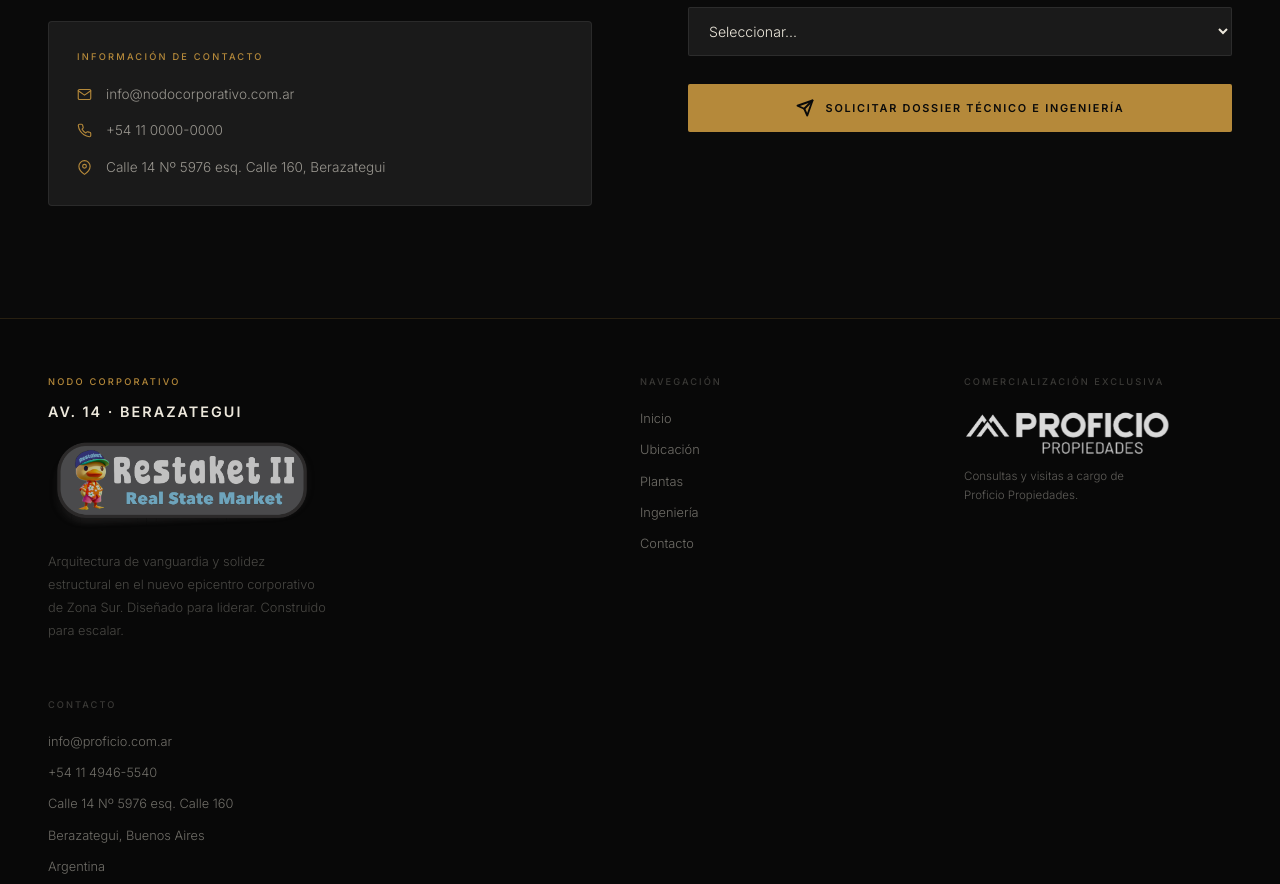
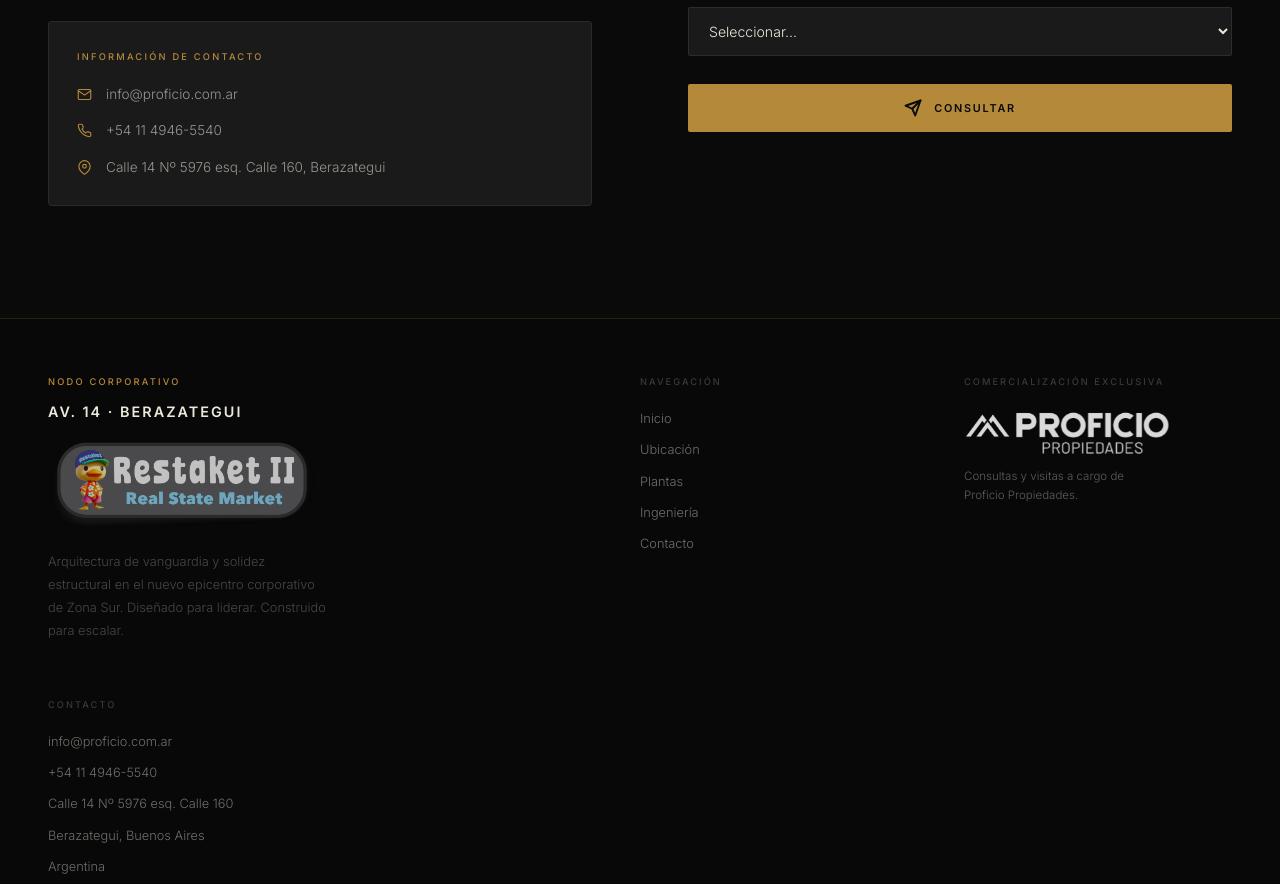
Before and after one commit to TestIAMCH/nodo-corporativo-berazategui, a plain HTML site: page index.html in a window 1280 px wide. Shown: the part 7071-7955 px from the top of the page. Drawn offline with nearby package versions, Linux system fonts and the light colour scheme; animation ran at ten frames a second.

Commit message:
Actualización de textos y datos de contacto
- Botón del formulario cambiado a "Consultar"
- Email y teléfono actualizados a Proficio Propiedades
- Ajustes de copy en secciones de ingeniería y contacto

Co-Authored-By: Claude Sonnet 4.6 <noreply@anthropic.com>

```diff
--- a/index.html
+++ b/index.html
@@ -707,13 +707,13 @@
               <svg width="15" height="15" viewBox="0 0 24 24" fill="none" stroke="var(--accent)" stroke-width="1.8" stroke-linecap="round" stroke-linejoin="round">
                 <path d="M4 4h16c1.1 0 2 .9 2 2v12c0 1.1-.9 2-2 2H4c-1.1 0-2-.9-2-2V6c0-1.1.9-2 2-2z"/><polyline points="22,6 12,13 2,6"/>
               </svg>
-              info@nodocorporativo.com.ar
+              info@proficio.com.ar
             </div>
             <div style="display:flex; align-items:center; gap:14px; color:rgba(237,232,220,0.6); font-size:0.85rem; font-weight:300;">
               <svg width="15" height="15" viewBox="0 0 24 24" fill="none" stroke="var(--accent)" stroke-width="1.8" stroke-linecap="round" stroke-linejoin="round">
                 <path d="M22 16.92v3a2 2 0 0 1-2.18 2 19.79 19.79 0 0 1-8.63-3.07 19.5 19.5 0 0 1-6-6 19.79 19.79 0 0 1-3.07-8.67A2 2 0 0 1 4.11 2h3a2 2 0 0 1 2 1.72c.127.96.361 1.903.7 2.81a2 2 0 0 1-.45 2.11L8.09 9.91a16 16 0 0 0 6 6l1.27-1.27a2 2 0 0 1 2.11-.45c.907.339 1.85.573 2.81.7A2 2 0 0 1 22 16.92z"/>
               </svg>
-              +54 11 0000-0000
+              +54 11 4946-5540
             </div>
             <div style="display:flex; align-items:center; gap:14px; color:rgba(237,232,220,0.6); font-size:0.85rem; font-weight:300;">
               <svg width="15" height="15" viewBox="0 0 24 24" fill="none" stroke="var(--accent)" stroke-width="1.8" stroke-linecap="round" stroke-linejoin="round">
@@ -770,7 +770,7 @@
             <svg width="18" height="18" viewBox="0 0 24 24" fill="none" stroke="currentColor" stroke-width="2.5" stroke-linecap="round" stroke-linejoin="round">
               <line x1="22" y1="2" x2="11" y2="13"/><polygon points="22 2 15 22 11 13 2 9 22 2"/>
             </svg>
-            Solicitar Dossier Técnico e Ingeniería
+            Consultar
           </button>
 
           <div id="form-success" class="form-success">
```
Also changed, not shown: 1 other file.
